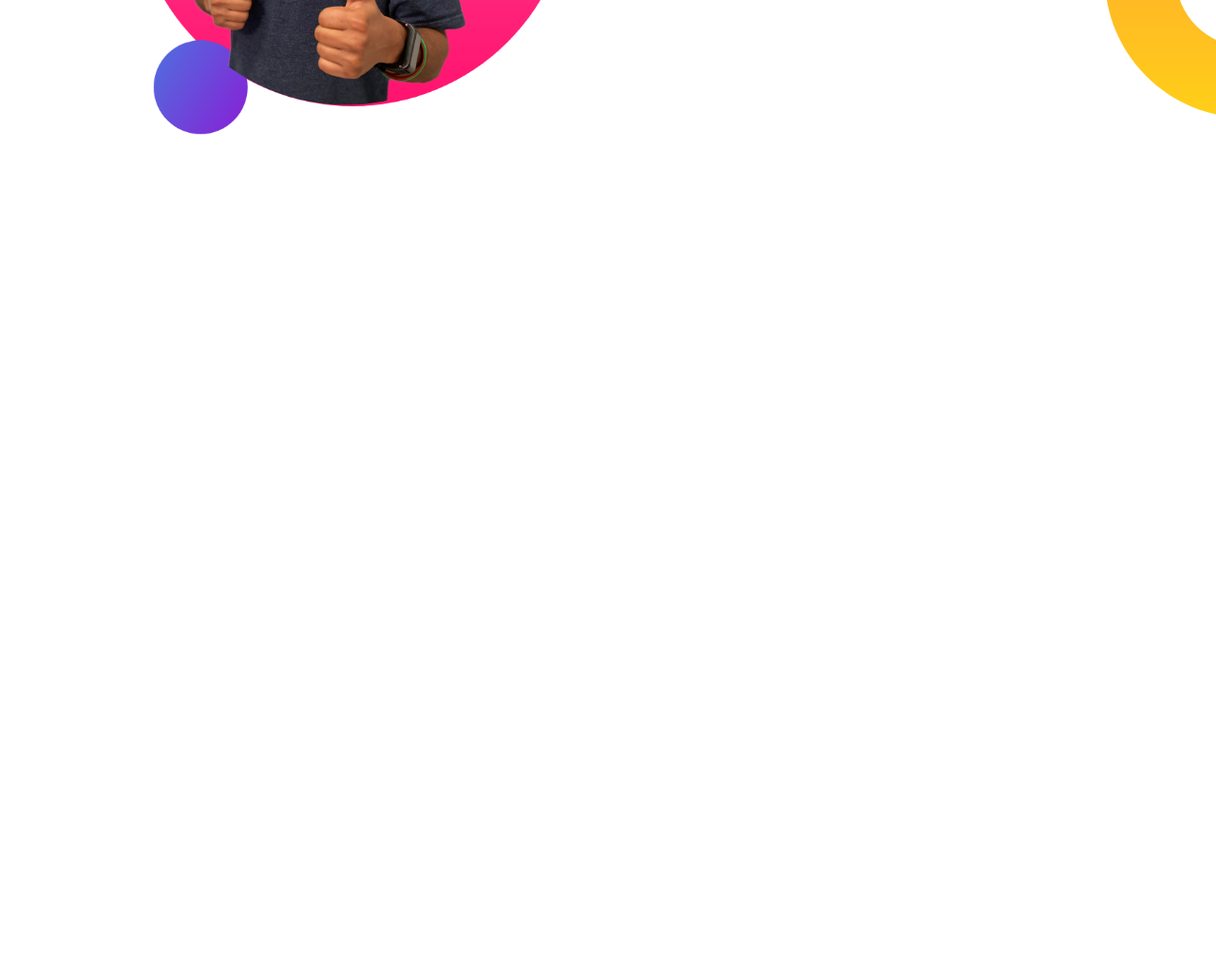
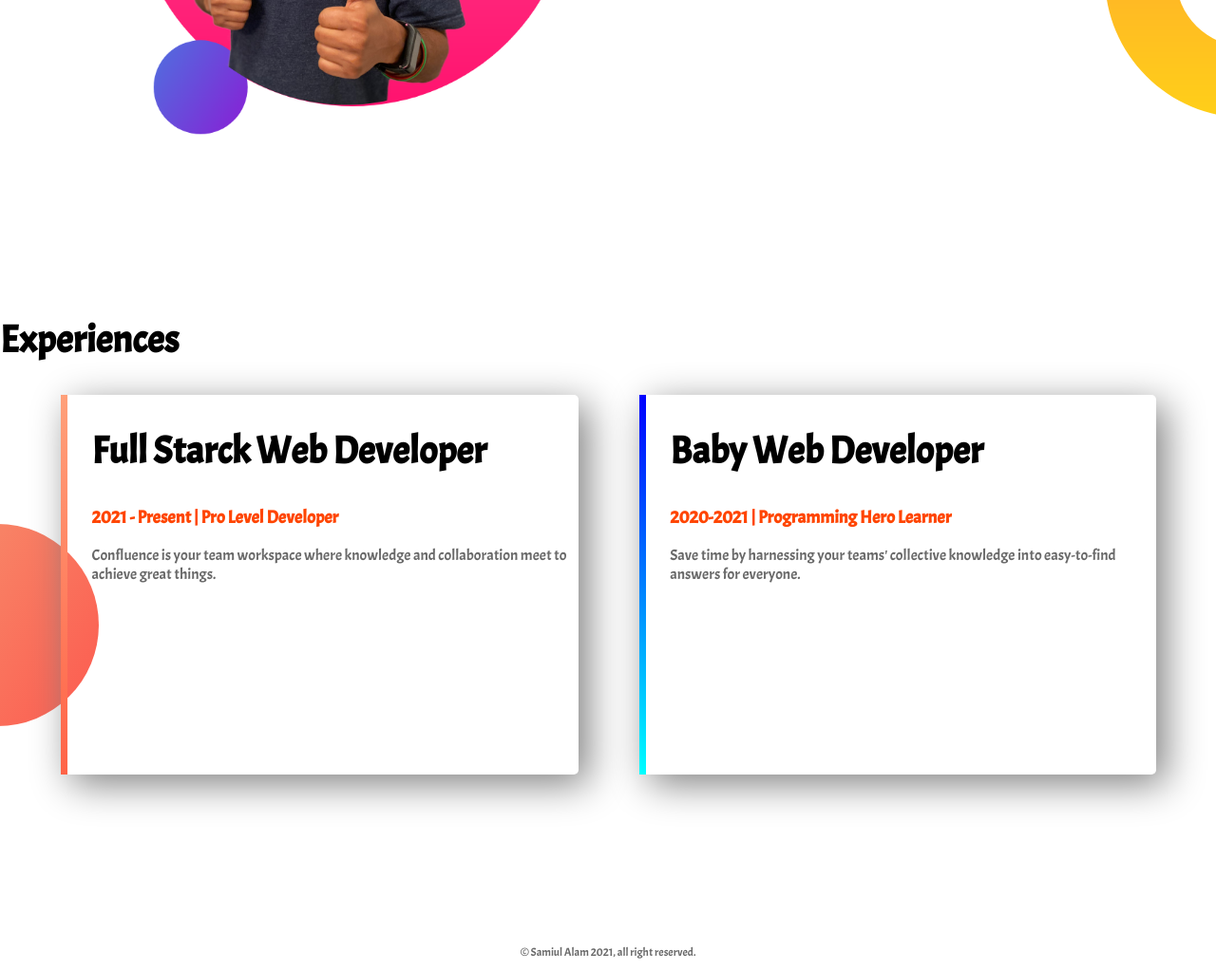
Before and after one commit to sa-samiulalam/web-site, a plain HTML site: page index.html in a window 1280 px wide. Shown: the part 1000-2023 px from the top of the page at 95% size. Before the commit the page ends 1300 px from the top, so only its background shows below. Drawn offline with Linux system fonts and the light colour scheme.

Commit message:
Finished my frist website

```diff
--- a/index.html
+++ b/index.html
@@ -37,6 +37,26 @@
             <a class="link-button" target="_blank" href="https://www.linkedin.com/in/samiul-alam-sa/">MY LINKEDIN</a>
         </div>
     </section>
+    <section class="experiences-web">
+        <h2>Experiences</h2>
+        <div id="full-stcak" class="half-width single-experiences">
+            <h2>Full Starck Web Developer</h2>
+            <h3 class="orange-highlight">2021 - Present | Pro Level Developer</h3>
+            <p>Confluence is your team workspace where knowledge and collaboration meet to achieve great things.</p>
+        </div>
+        <div id="baby-web" class="half-width single-experiences">
+            <h2>Baby Web Developer</h2>
+            <h3 class="orange-highlight">2020-2021 | Programming Hero Learner </h3>
+            <p>Save time by harnessing your teams' collective knowledge into easy-to-find answers for everyone. </p>
+
+
+        </div>
+
+    </section>
+    <footer>
+        <p>© Samiul Alam 2021, all right reserved.</p>
+    </footer>
+
 </body>
 
 </html>
--- a/style.css
+++ b/style.css
@@ -54,3 +54,37 @@ section {
     background-repeat: no-repeat;
     background-position: right;
 }
+
+.orange-highlight {
+    color: orangered;
+}
+
+.single-experiences {
+    box-shadow: 10px 10px 40px grey;
+    border-radius: 5px;
+    height: 80%;
+}
+
+.experiences-web {
+    background-image: url("image/exp-bg.png");
+    background-repeat: no-repeat;
+    background-position: left;
+    background-color: white;
+}
+
+#full-stcak {
+    border-left: 7px solid;
+    border-image: linear-gradient(180deg, lightSalmon, tomato);
+    border-image-slice: 1;
+}
+
+#baby-web {
+    border-left: 7px solid;
+    border-image: linear-gradient(180deg, blue, cyan);
+    border-image-slice: 1;
+}
+
+footer p {
+    text-align: center;
+    font-size: 12px;
+}
```
